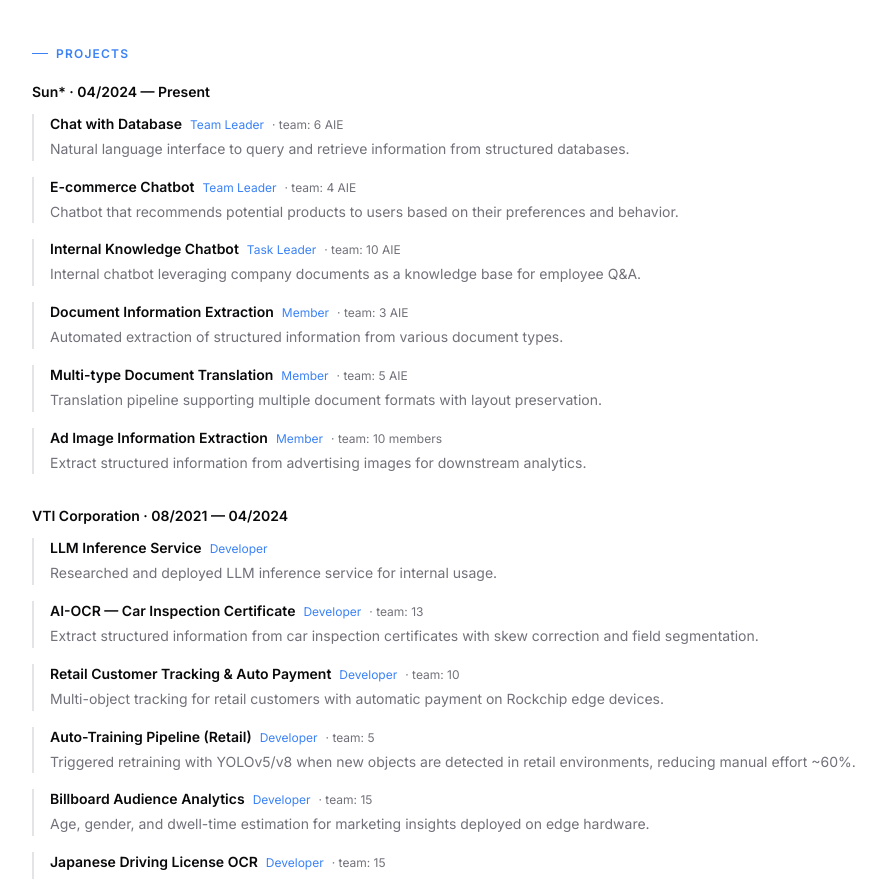
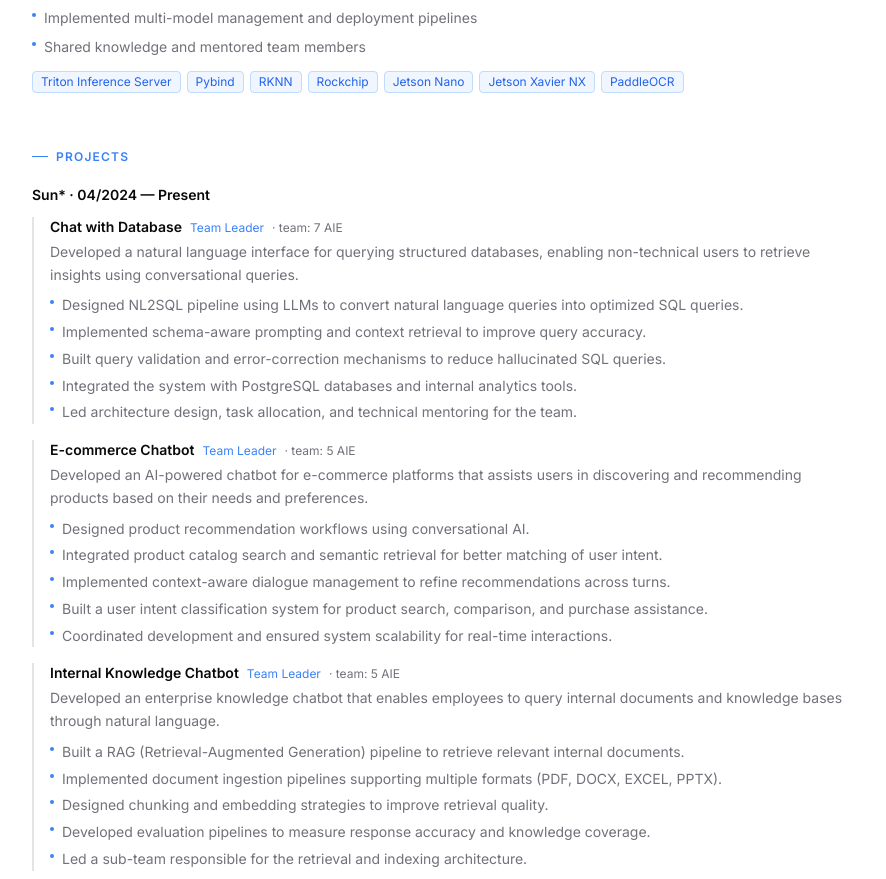
Before and after one commit to ngluonghungg2611/blogs, a Next.js app: page /about in a window 1280 px wide. Shown: the part 1900-2779 px from the top of the page, without its empty margins (192-1078 px from the left). Built offline with nearby package versions, Linux system fonts and the light colour scheme; no server answers.

Commit message:
update CV

```diff
--- a/src/app/about/page.tsx
+++ b/src/app/about/page.tsx
@@ -138,6 +138,9 @@
             Worked with clients across retail, e-commerce, manufacturing, and recruitment sectors.
           </p>
           <p>
+            As a Team Leader, I lead cross-functional AI engineering teams, overseeing project planning, system architecture design, and technical execution. I mentor engineers, review technical designs, and ensure best practices in AI development, code quality, and deployment pipelines. I also collaborate closely with stakeholders and clients to translate business requirements into effective AI solutions.
+          </p>
+          <p>
             Skilled in designing microservices, logging/monitoring, and mentoring teams. Seeking a dynamic environment to
             contribute to innovative AI projects, while growing alongside the organization.
           </p>
@@ -185,6 +188,7 @@
             </div>
             <p className="text-sm font-medium text-blue-500 dark:text-blue-400 mb-3">AI Engineer</p>
             <BulletList items={[
+              'Team Leader on projects — led scoping, estimation, and collaborated closely with clients',
               'Researched and implemented advanced AI techniques: RAG, GraphRAG, AgenticRAG',
               'Developed and integrated chatbots (e.g., on Slack), enhancing real-time communication and automation',
               'Designed and implemented microservices architecture ensuring scalability, maintainability, and efficiency',
@@ -192,7 +196,6 @@
               'Built and managed databases for data storage, retrieval, and synchronization across systems',
               'Implemented logging and monitoring systems to track performance, errors, and system health',
               'Mentored new members, providing technical guidance and career support',
-              'Team Leader on projects — led scoping, estimation, and collaborated closely with clients',
             ]} />
             <div className="mt-3 flex flex-wrap gap-1.5">
               {['LangGraph', 'MCP / FastMCP', 'Cypher', 'PostgresCheckpointSaver', 'Graphity', 'FastAPI', 'Docker', 'K8S', 'Minio', 'Hybrid Search', 'Reciprocal Rank Fusion', 'Long/Short-term Memory', 'Design Pattern', 'Strategy', 'Factory'].map((t) => (
@@ -242,12 +245,64 @@
             </div>
             <div className="space-y-4">
               {[
-                { name: 'Chat with Database', role: 'Team Leader', team: '6 AIE', desc: 'Natural language interface to query and retrieve information from structured databases.' },
-                { name: 'E-commerce Chatbot', role: 'Team Leader', team: '4 AIE', desc: 'Chatbot that recommends potential products to users based on their preferences and behavior.' },
-                { name: 'Internal Knowledge Chatbot', role: 'Task Leader', team: '10 AIE', desc: 'Internal chatbot leveraging company documents as a knowledge base for employee Q&A.' },
-                { name: 'Document Information Extraction', role: 'Member', team: '3 AIE', desc: 'Automated extraction of structured information from various document types.' },
-                { name: 'Multi-type Document Translation', role: 'Member', team: '5 AIE', desc: 'Translation pipeline supporting multiple document formats with layout preservation.' },
-                { name: 'Ad Image Information Extraction', role: 'Member', team: '10 members', desc: 'Extract structured information from advertising images for downstream analytics.' },
+                {
+                  name: 'Chat with Database', role: 'Team Leader', team: '7 AIE',
+                  desc: 'Developed a natural language interface for querying structured databases, enabling non-technical users to retrieve insights using conversational queries.',
+                  bullets: [
+                    'Designed NL2SQL pipeline using LLMs to convert natural language queries into optimized SQL queries.',
+                    'Implemented schema-aware prompting and context retrieval to improve query accuracy.',
+                    'Built query validation and error-correction mechanisms to reduce hallucinated SQL queries.',
+                    'Integrated the system with PostgreSQL databases and internal analytics tools.',
+                    'Led architecture design, task allocation, and technical mentoring for the team.',
+                  ],
+                },
+                {
+                  name: 'E-commerce Chatbot', role: 'Team Leader', team: '5 AIE',
+                  desc: 'Developed an AI-powered chatbot for e-commerce platforms that assists users in discovering and recommending products based on their needs and preferences.' ,
+                  bullets: [
+                    'Designed product recommendation workflows using conversational AI.',
+                    'Integrated product catalog search and semantic retrieval for better matching of user intent.',
+                    'Implemented context-aware dialogue management to refine recommendations across turns.',
+                    'Built a user intent classification system for product search, comparison, and purchase assistance.',
+                    'Coordinated development and ensured system scalability for real-time interactions.',
+                  ]
+                },
+                { name: 'Internal Knowledge Chatbot', role: 'Team Leader', team: '5 AIE',
+                  desc: 'Developed an enterprise knowledge chatbot that enables employees to query internal documents and knowledge bases through natural language.',
+                  bullets: [
+                    'Built a RAG (Retrieval-Augmented Generation) pipeline to retrieve relevant internal documents.',
+                    'Implemented document ingestion pipelines supporting multiple formats (PDF, DOCX, EXCEL, PPTX).',
+                    'Designed chunking and embedding strategies to improve retrieval quality.',
+                    'Developed evaluation pipelines to measure response accuracy and knowledge coverage.',
+                    'Led a sub-team responsible for the retrieval and indexing architecture.',
+                  ]
+                },
+                { name: 'Document Information Extraction', role: 'Member', team: '3 AIE',
+                  desc: 'Developed a system to automatically extract structured information from various document types such as invoices, forms, and reports.',
+                  bullets: [
+                    'Implemented OCR pipelines to convert scanned documents into machine-readable text.',
+                    'Designed information extraction models to identify key fields such as names, dates, IDs, and financial values.',
+                    'Built post-processing logic for normalization and validation of extracted data.',
+                    'Supported integration with downstream business systems.',
+                  ]
+                },
+                { name: 'Multi-type Document Translation', role: 'Member', team: '5 AIE',
+                  desc: 'Developed a document translation pipeline supporting multiple formats while preserving layout and structure.',
+                  bullets: [
+                    'Built preprocessing pipelines for PDF, DOCX, PPT, and HTML documents.',
+                    'Implemented segmentation and alignment strategies to maintain document structure.',
+                    'Integrated machine translation models for multilingual support.',
+                    'Developed post-processing steps to restore original formatting and layout.',
+                  ]
+                },
+                { name: 'Ad Image Information Extraction', role: 'Member', team: '10 members',
+                  desc: 'Extract structured information from advertising images for downstream analytics.',
+                  bullets: [
+                    'Implemented layout analysis to identify key sections such as brand names, promotions, and pricing.',
+                    'Structured extracted data for downstream analytics and reporting systems.',
+                    'Evaluated the ads image based on policy compliance and content quality metrics.',
+                  ]
+                },
               ].map((p) => (
                 <div key={p.name} className="pl-4 border-l-2 border-border">
                   <div className="flex flex-wrap items-baseline gap-2 mb-1">
@@ -256,6 +311,16 @@
                     <span className="text-xs text-muted-foreground">· team: {p.team}</span>
                   </div>
                   <p className="text-sm text-muted-foreground leading-relaxed">{p.desc}</p>
+                  {'bullets' in p && p.bullets && (
+                    <ul className="mt-2 space-y-1">
+                      {(p.bullets as string[]).map((b) => (
+                        <li key={b} className="flex gap-2 text-sm text-muted-foreground leading-relaxed">
+                          <span className="mt-1.5 w-1 h-1 rounded-full bg-blue-500 shrink-0" />
+                          {b}
+                        </li>
+                      ))}
+                    </ul>
+                  )}
                 </div>
               ))}
             </div>
@@ -271,7 +336,7 @@
                 { name: 'LLM Inference Service', role: 'Developer', team: null, desc: 'Researched and deployed LLM inference service for internal usage.' },
                 { name: 'AI-OCR — Car Inspection Certificate', role: 'Developer', team: '13', desc: 'Extract structured information from car inspection certificates with skew correction and field segmentation.' },
                 { name: 'Retail Customer Tracking & Auto Payment', role: 'Developer', team: '10', desc: 'Multi-object tracking for retail customers with automatic payment on Rockchip edge devices.' },
-                { name: 'Auto-Training Pipeline (Retail)', role: 'Developer', team: '5', desc: 'Triggered retraining with YOLOv5/v8 when new objects are detected in retail environments, reducing manual effort ~60%.' },
+                { name: 'Auto-Training Pipeline (Retail)', role: 'Developer', team: '5', desc: 'Triggered retraining with YOLOv5/v8 + CLIP when new objects are detected in retail environments, reducing manual effort ~60%.' },
                 { name: 'Billboard Audience Analytics', role: 'Developer', team: '15', desc: 'Age, gender, and dwell-time estimation for marketing insights deployed on edge hardware.' },
                 { name: 'Japanese Driving License OCR', role: 'Developer', team: '15', desc: 'Key-field extraction using PaddleOCR with custom post-processing, deployed as a REST API.' },
                 { name: 'eKYC Identity Verification', role: 'Developer', team: null, desc: 'Identity verification pipeline combining face detection, liveness detection, and ID card OCR.' },
```
